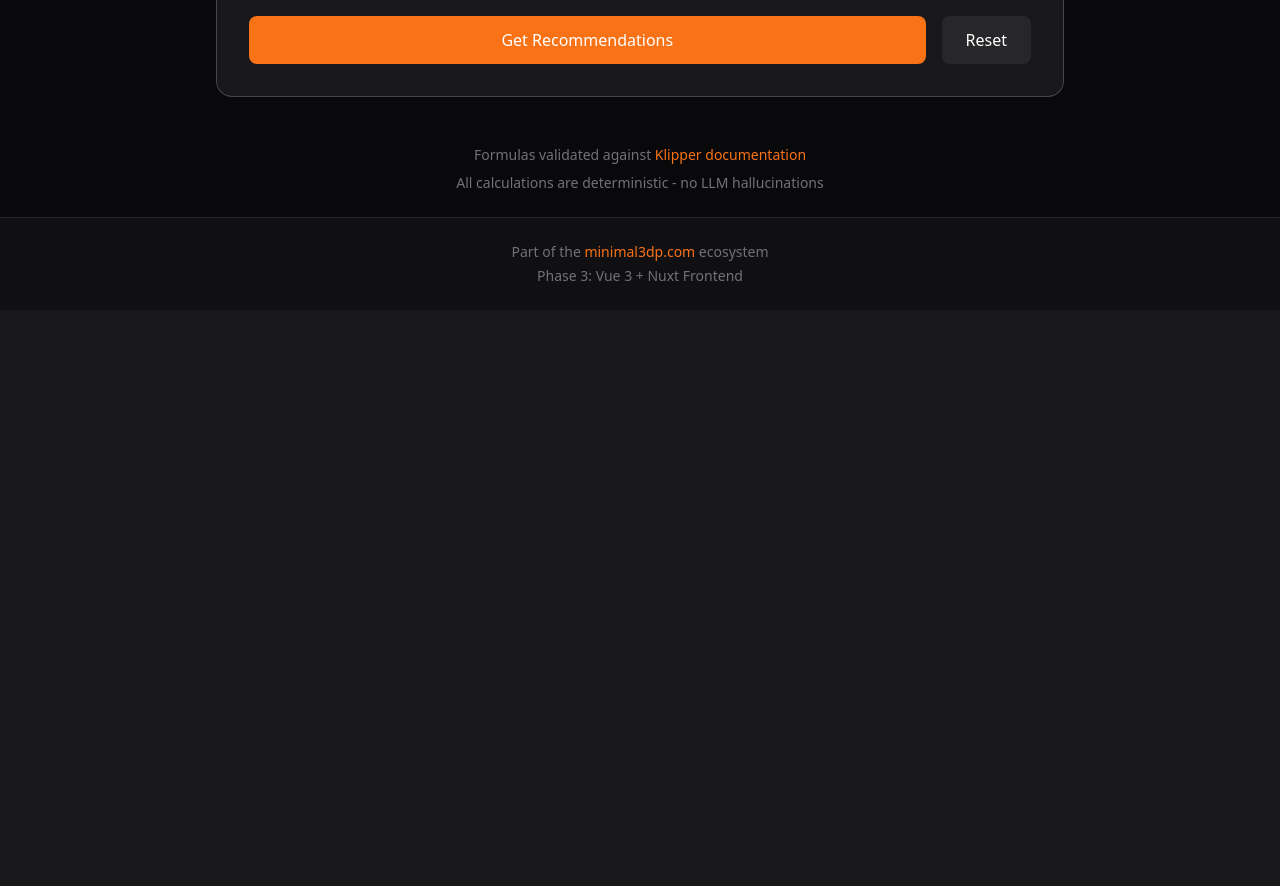
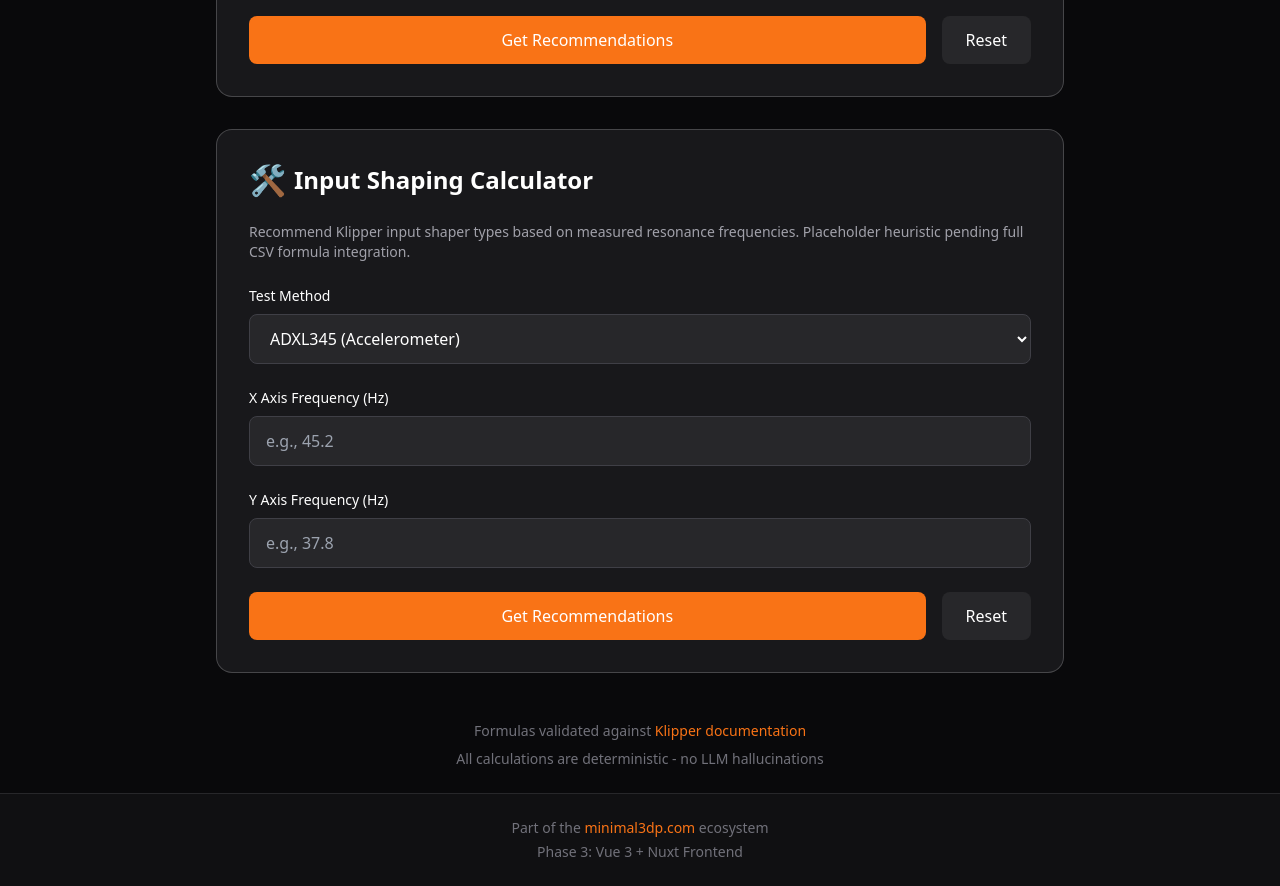
Before and after one commit to minimal3dp/m3dp-uip, a Nuxt app in the folder frontend/: page /calculators in a window 1280 px wide. Shown: the part 3220-4106 px from the top of the page. Before the commit the page ends 3530 px from the top, so only its background shows below. Built offline with nearby package versions, Linux system fonts and the light colour scheme.

Commit message:
feat: scaffold Input Shaping calculator, endpoint, E2E tests, and CI workflow

```diff
--- /dev/null
+++ b/frontend/components/InputShapingCalculator.vue
@@ -0,0 +1,141 @@
+<template>
+  <div class="glass rounded-2xl p-8 bg-zinc-900">
+    <h2 class="text-2xl font-bold mb-6 flex items-center gap-2">
+      <span class="text-3xl">🛠️</span>
+      Input Shaping Calculator
+    </h2>
+
+    <p class="text-zinc-400 mb-6 text-sm">
+      Recommend Klipper input shaper types based on measured resonance frequencies. Placeholder heuristic pending full CSV formula integration.
+    </p>
+
+    <form @submit.prevent="handleSubmit" class="space-y-6">
+      <div>
+        <label for="test-type" class="block text-sm font-medium mb-2">Test Method</label>
+        <select
+          id="test-type"
+          data-testid="input-shaping-test-type"
+          v-model="store.inputShaping.testType"
+          class="w-full bg-zinc-800 border border-zinc-700 rounded-lg px-4 py-3 focus:outline-none focus:border-brand-orange transition"
+        >
+          <option value="ADXL345">ADXL345 (Accelerometer)</option>
+          <option value="manual">Manual (Printed test)</option>
+        </select>
+      </div>
+
+      <div>
+        <label for="x-frequency" class="block text-sm font-medium mb-2">X Axis Frequency (Hz)</label>
+        <input
+          id="x-frequency"
+          data-testid="x-frequency"
+          v-model.number="store.inputShaping.xFrequency"
+          type="number"
+          step="0.1"
+          min="20"
+          max="120"
+          required
+          class="w-full bg-zinc-800 border border-zinc-700 rounded-lg px-4 py-3 focus:outline-none focus:border-brand-orange transition"
+          placeholder="e.g., 45.2"
+        />
+      </div>
+
+      <div>
+        <label for="y-frequency" class="block text-sm font-medium mb-2">Y Axis Frequency (Hz)</label>
+        <input
+          id="y-frequency"
+          data-testid="y-frequency"
+          v-model.number="store.inputShaping.yFrequency"
+          type="number"
+          step="0.1"
+          min="20"
+          max="120"
+          required
+          class="w-full bg-zinc-800 border border-zinc-700 rounded-lg px-4 py-3 focus:outline-none focus:border-brand-orange transition"
+          placeholder="e.g., 37.8"
+        />
+      </div>
+
+      <div
+        v-if="store.error"
+        data-testid="input-shaping-error"
+        class="bg-red-500/10 border border-red-500/50 rounded-lg p-4 text-red-400 text-sm"
+      >
+        {{ store.error }}
+      </div>
+
+      <div class="flex gap-4">
+        <button
+          type="submit"
+          data-testid="calculate-input-shaping-button"
+          :disabled="store.loading"
+          class="flex-1 bg-brand-orange hover:bg-orange-600 disabled:bg-zinc-700 disabled:cursor-not-allowed text-white px-6 py-3 rounded-lg font-medium transition"
+        >
+          {{ store.loading ? 'Calculating...' : 'Get Recommendations' }}
+        </button>
+        <button
+          type="button"
+          data-testid="reset-input-shaping-button"
+          @click="store.resetInputShaping()"
+          class="px-6 py-3 bg-zinc-800 hover:bg-zinc-700 text-white rounded-lg font-medium transition"
+        >
+          Reset
+        </button>
+      </div>
+    </form>
+
+    <div
+      v-if="store.inputShaping.result"
+      data-testid="input-shaping-result"
+      class="mt-8 glass-dark rounded-xl p-6 border-l-4 border-brand-orange animate-fade-in"
+    >
+      <h3 class="text-xl font-bold mb-4 flex items-center gap-2"><span>✅</span> Recommendations</h3>
+      <div class="grid grid-cols-2 gap-4 mb-4 text-sm">
+        <div>
+          <p class="text-zinc-400">X Shaper:</p>
+          <p class="text-lg font-semibold">{{ store.inputShaping.result.shaper_x }}</p>
+        </div>
+        <div>
+          <p class="text-zinc-400">Y Shaper:</p>
+          <p class="text-lg font-semibold">{{ store.inputShaping.result.shaper_y }}</p>
+        </div>
+        <div>
+          <p class="text-zinc-400">Max Accel:</p>
+          <p class="text-lg font-semibold">{{ store.inputShaping.result.max_accel }} mm/s²</p>
+        </div>
+        <div>
+          <p class="text-zinc-400">Square Corner Velocity:</p>
+          <p class="text-lg font-semibold">{{ store.inputShaping.result.square_corner_velocity }} mm/s</p>
+        </div>
+      </div>
+      <div class="bg-zinc-950 rounded-lg p-4 font-mono text-xs">
+        <p class="text-zinc-500 text-[10px] mb-2">Klipper Configuration:</p>
+        <code class="text-green-400 whitespace-pre-line">{{ store.inputShaping.result.klipper_config }}</code>
+        <button
+          @click="copyToClipboard(store.inputShaping.result.klipper_config)"
+          class="mt-2 text-xs text-brand-orange hover:underline"
+        >📋 Copy to clipboard</button>
+      </div>
+      <div class="text-xs text-zinc-300 bg-zinc-900/50 rounded-lg p-4 mt-4">
+        {{ store.inputShaping.result.notes }}
+      </div>
+    </div>
+  </div>
+</template>
+
+<script setup lang="ts">
+import { useCalculatorStore } from '~/stores/calculator'
+const store = useCalculatorStore()
+
+const handleSubmit = async () => {
+  await store.calculateInputShaping()
+}
+
+const copyToClipboard = async (text: string) => {
+  try { await navigator.clipboard.writeText(text) } catch (e) { console.error(e) }
+}
+</script>
+
+<style scoped>
+@keyframes fade-in { from { opacity:0; transform:translateY(10px) } to { opacity:1; transform:translateY(0) } }
+.animate-fade-in { animation: fade-in 0.3s ease-out; }
+</style>
--- a/frontend/composables/useCalculatorApi.ts
+++ b/frontend/composables/useCalculatorApi.ts
@@ -7,7 +7,9 @@ import type {
   OrcaSlicerFlowYoloRequest,
   OrcaSlicerFlowYoloResponse,
   PressureAdvanceRequest,
-  PressureAdvanceResponse
+  PressureAdvanceResponse,
+  InputShapingRequest,
+  InputShapingResponse
 } from '~/types/calculators'
 
 export const useCalculatorApi = () => {
@@ -42,6 +44,13 @@ export const useCalculatorApi = () => {
     })
   }
 
+  const calculateInputShaping = async (data: InputShapingRequest): Promise<InputShapingResponse> => {
+    return await $fetch<InputShapingResponse>(`${apiBase}/api/v1/calculators/input-shaping`, {
+      method: 'POST',
+      body: data,
+    })
+  }
+
   const listCalculators = async () => {
     return await $fetch<any>(`${apiBase}/api/v1/calculators`)
   }
@@ -51,6 +60,7 @@ export const useCalculatorApi = () => {
     calculateOrcaSlicerFlow,
     calculateOrcaSlicerFlowYolo,
     calculatePressureAdvance,
+    calculateInputShaping,
     listCalculators,
   }
 }
--- a/frontend/pages/calculators.vue
+++ b/frontend/pages/calculators.vue
@@ -13,6 +13,7 @@
         <OrcaSlicerFlowCalculator />
         <OrcaSlicerFlowYoloCalculator />
         <PressureAdvanceCalculator />
+        <InputShapingCalculator />
       </div>
 
       <div class="mt-12 text-center text-zinc-500 text-sm">
--- a/frontend/stores/calculator.ts
+++ b/frontend/stores/calculator.ts
@@ -25,6 +25,12 @@ interface CalculatorState {
     currentPa: number | null
     printSpeed: number | null
     nozzleDiameter: number | null
+    result: any | null
+  }
+  inputShaping: {
+    testType: string
+    xFrequency: number | null
+    yFrequency: number | null
     result: any | null
   }
   loading: boolean
@@ -55,6 +61,12 @@ export const useCalculatorStore = defineStore('calculator', {
       currentPa: null,
       printSpeed: null,
       nozzleDiameter: null,
+      result: null,
+    },
+    inputShaping: {
+      testType: 'ADXL345',
+      xFrequency: null,
+      yFrequency: null,
       result: null,
     },
     loading: false,
@@ -104,6 +116,28 @@ export const useCalculatorStore = defineStore('calculator', {
           nozzle_diameter: this.pressureAdvance.nozzleDiameter,
         })
         this.pressureAdvance.result = result
+      } catch (err: any) {
+        this.error = err.data?.detail || 'Calculation failed'
+      } finally {
+        this.loading = false
+      }
+    },
+
+    async calculateInputShaping() {
+      if (this.inputShaping.xFrequency === null || this.inputShaping.yFrequency === null) {
+        this.error = 'Please enter both X and Y frequencies'
+        return
+      }
+      this.loading = true
+      this.error = null
+      try {
+        const api = useCalculatorApi()
+        const result = await api.calculateInputShaping({
+          test_type: this.inputShaping.testType,
+          x_frequency: this.inputShaping.xFrequency,
+          y_frequency: this.inputShaping.yFrequency,
+        })
+        this.inputShaping.result = result
       } catch (err: any) {
         this.error = err.data?.detail || 'Calculation failed'
       } finally {
@@ -185,5 +219,11 @@ export const useCalculatorStore = defineStore('calculator', {
       this.pressureAdvance.result = null
       this.error = null
     },
+    resetInputShaping() {
+      this.inputShaping.xFrequency = null
+      this.inputShaping.yFrequency = null
+      this.inputShaping.result = null
+      this.error = null
+    },
   },
 })
```
Also changed, not shown: frontend/types/calculators.ts (+15 -0 lines), 2 other files (tests, documents, lock files or other folders).
